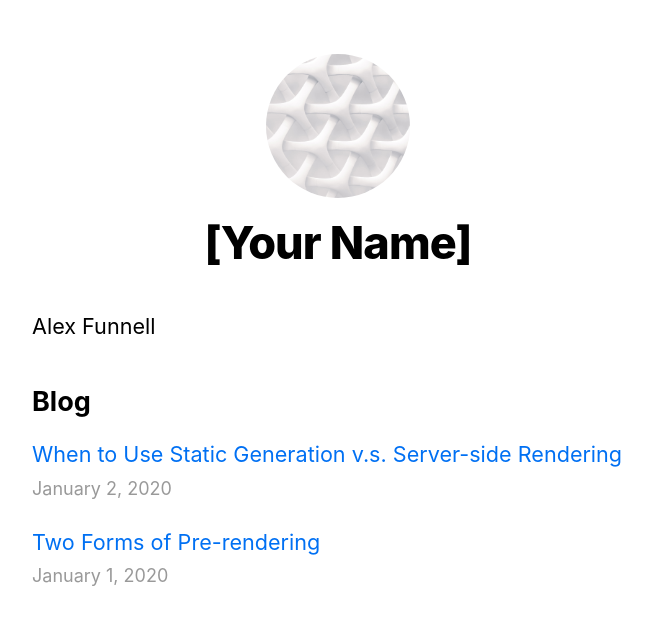
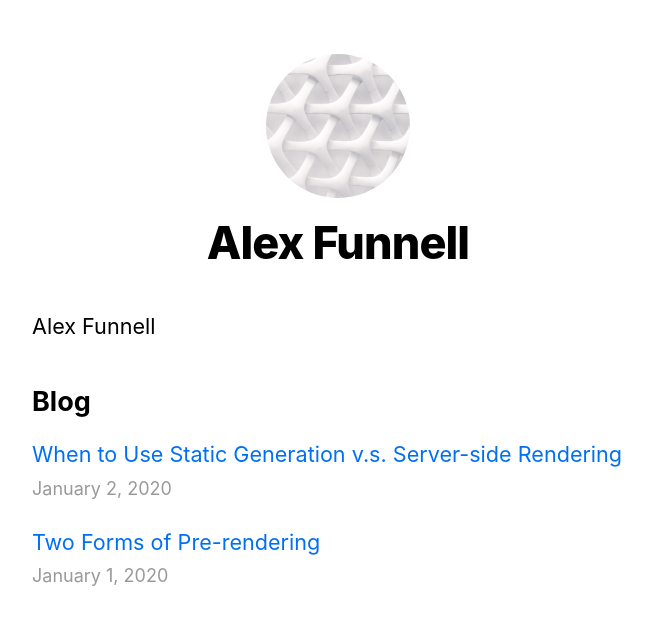
Before and after one commit to alexfunnell-zz/next-js-test, a Next.js app: page / in a window 1280 px wide. Shown: the top 624 px of the page, without its empty margins (302-954 px from the left). Built offline with nearby package versions, Linux system fonts and the light colour scheme.

Commit message:
Update layout.tsx

```diff
--- a/components/layout.tsx
+++ b/components/layout.tsx
@@ -3,8 +3,8 @@ import styles from './layout.module.css'
 import utilStyles from '../styles/utils.module.css'
 import Link from 'next/link'
 
-const name = '[Your Name]'
-export const siteTitle = 'Next.js Sample Website'
+const name = 'Alex Funnell'
+export const siteTitle = 'Next.js Test Blog'
 
 export default function Layout({
   children,
```
